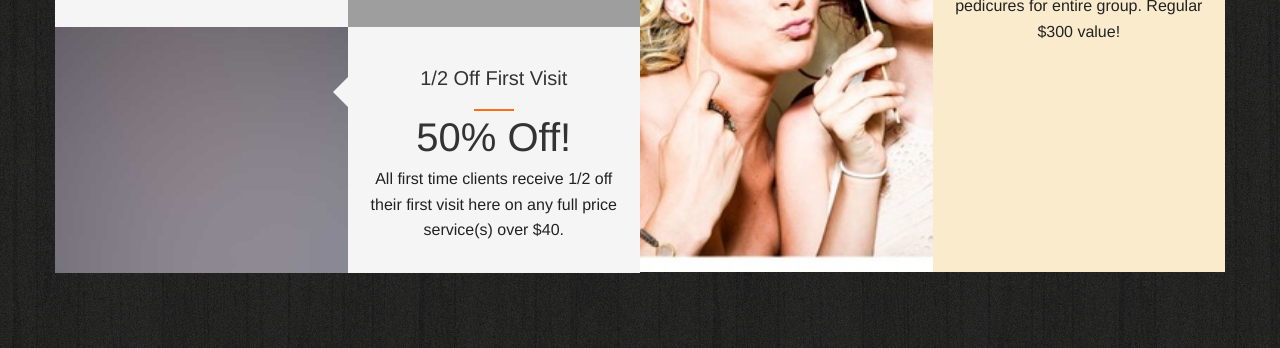
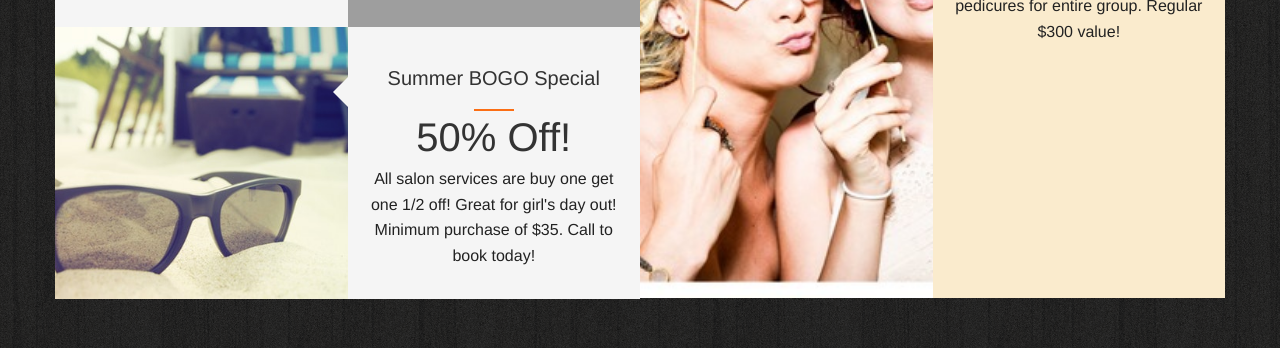
Before and after one commit to bethannfrankum/Natural-Nails, a website with bundled scripts: page index.html in a window 1280 px wide. Shown: the part 2894-3242 px from the top of the page. Built offline with nearby package versions, Linux system fonts and the light colour scheme; grey boxes are pictures that could not be loaded; animation ran at ten frames a second; a web font is replaced by a local one.

Commit message:
more images

```diff
--- a/index.html
+++ b/index.html
@@ -175,10 +175,10 @@
                                 </div>
                             </div>
                             <div class="fh5co-h-row-2 to-animate-2">
-                                <div class="fh5co-v-col-2 fh5co-bg-img" style="background-image: url(images/res_img_6.jpg)"></div>
+                                <div class="fh5co-v-col-2 fh5co-bg-img" style="background-image: url(images/sunglasses.jpg)"></div>
                                 <div class="fh5co-v-col-2 fh5co-text arrow-left">
-                                    <h2>1/2 Off First Visit</h2> <span class="pricing">50% Off!</span>
-                                    <p>All first time clients receive 1/2 off their first visit here on any full price service(s) over $40.</p>
+                                    <h2>Summer BOGO Special</h2> <span class="pricing">50% Off!</span>
+                                    <p>All salon services are buy one get one 1/2 off! Great for girl's day out! Minimum purchase of $35. Call to book today!</p>
                                 </div>
                             </div>
                         </div>
```
Also changed, not shown: images/french2.jpg (added), images/full-set.jpg (added), images/sunglasses.jpg (added).
